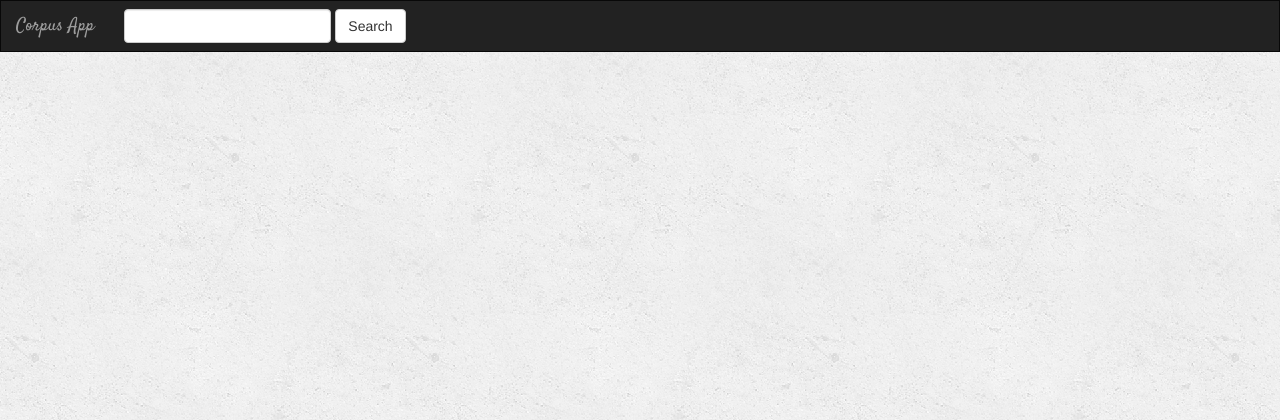
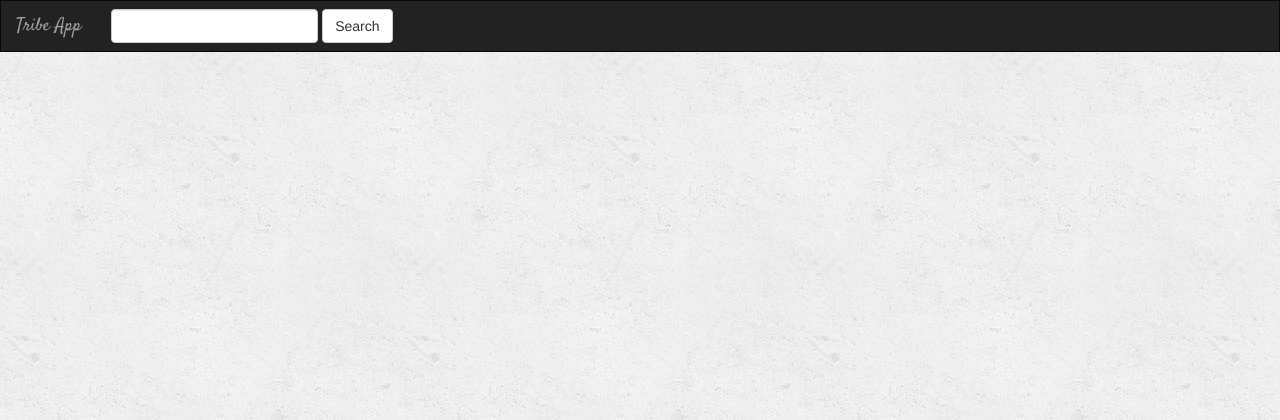
Before and after one commit to 600maan/TribeApp, a Django app: template concordance/templates/tribe/base.html in a window 1280 px wide. Shown: the top 420 px of the page. Run offline with Django 3.2, Linux system fonts and the light colour scheme; the template is opened without the code that fills it, so the values that code supplies are empty; parts of the project's set-up code (start-up, migrations or seed data) failed here and were passed over; some libraries are stand-ins or nearby versions.

Commit message:
display tribe

```diff
--- a/LearnerCorpus/urls.py
+++ b/TribeApp/urls.py
@@ -1,4 +1,4 @@
-"""LearnerCorpus URL Configuration
+"""TribeApp URL Configuration
 
 The `urlpatterns` list routes URLs to views. For more information please see:
     https://docs.djangoproject.com/en/2.1/topics/http/urls/
@@ -26,8 +26,7 @@ from tribe import views
 
 urlpatterns = [
     url(r'^admin/', admin.site.urls),
-    url(r'^corpus/index', include('concordance.urls')),
-   # url(r'^concordance/', views.ConcordanceList.as_view()),
+    url(r'^tribes/index', include('tribe.urls')),
     url(r'^stocks/', views.StockList.as_view()),
     url(r'^tribes/', views.TribeList.as_view()),
 ]
--- a/LearnerCorpus/wsgi.py
+++ b/TribeApp/wsgi.py
@@ -1,5 +1,5 @@
 """
-WSGI config for LearnerCorpus project.
+WSGI config for TribeApp project.
 
 It exposes the WSGI callable as a module-level variable named ``application``.
 
@@ -11,6 +11,6 @@ import os
 
 from django.core.wsgi import get_wsgi_application
 
-os.environ.setdefault('DJANGO_SETTINGS_MODULE', 'LearnerCorpus.settings')
+os.environ.setdefault('DJANGO_SETTINGS_MODULE', 'TribeApp.settings')
 
 application = get_wsgi_application()
--- a/concordance/static/tribe/Scripts/Utils.js
+++ b/concordance/static/tribe/Scripts/Utils.js
@@ -1,16 +1,16 @@
 
 var corpus = {
-    getConcordance : function() {
+    getTribes : function() {
             // retrieve the search query
             var search_word = document.getElementById('search_word').value
             $.ajax({
                 method  : "GET",
                 url     :"http://localhost:8000/concordance/",
                 data    : { param : search_word },
-                success :  corpus.displayConcordanceData
+                success :  corpus.displayTribes
             });
     },
-    displayConcordanceData : function(data) {
+    displayTribes : function(data) {
             $("#tbody").empty();
             var tbody = document.getElementById('tbody');
             for (var i = 0; i < data.length; i++) {
--- a/concordance/templates/tribe/base.html
+++ b/concordance/templates/tribe/base.html
@@ -26,7 +26,7 @@
                 <span class="icon-bar"></span>
             </button>
 
-            <a class="navbar-brand" href="{% url 'tribe:index' %}">Corpus App</a>
+            <a class="navbar-brand" href="{% url 'tribe:index' %}">Tribe App</a>
         </div>
 
         <!-- Items -->
@@ -35,7 +35,7 @@
                 <div class="form-group">
                     <input id="search_word" type="text" class="form-control" name="q" value="">
                 </div>
-                <button type="button" class="btn btn-default" onclick="corpus.getConcordance()">Search</button>
+                <button type="button" class="btn btn-default" onclick="corpus.getTribes()">Search</button>
             </div>
         </div>
     </div>
--- a/manage.py
+++ b/manage.py
@@ -3,7 +3,7 @@ import os
 import sys
 
 if __name__ == '__main__':
-    os.environ.setdefault('DJANGO_SETTINGS_MODULE', 'LearnerCorpus.settings')
+    os.environ.setdefault('DJANGO_SETTINGS_MODULE', 'TribeApp.settings')
     try:
         from django.core.management import execute_from_command_line
     except ImportError as exc:
--- /dev/null
+++ b/tribe/urls.py
@@ -0,0 +1,11 @@
+
+
+from django.conf.urls import url, include
+from . import views
+
+app_name = 'tribe'
+
+urlpatterns = [
+    #/tribe/
+    url(r'^$', views.IndexView.as_view(), name="index"),
+]
```
Also changed, not shown: TribeApp/settings.py (renamed from LearnerCorpus/settings.py, +3 -4 lines), TribeApp/__init__.py (added).
